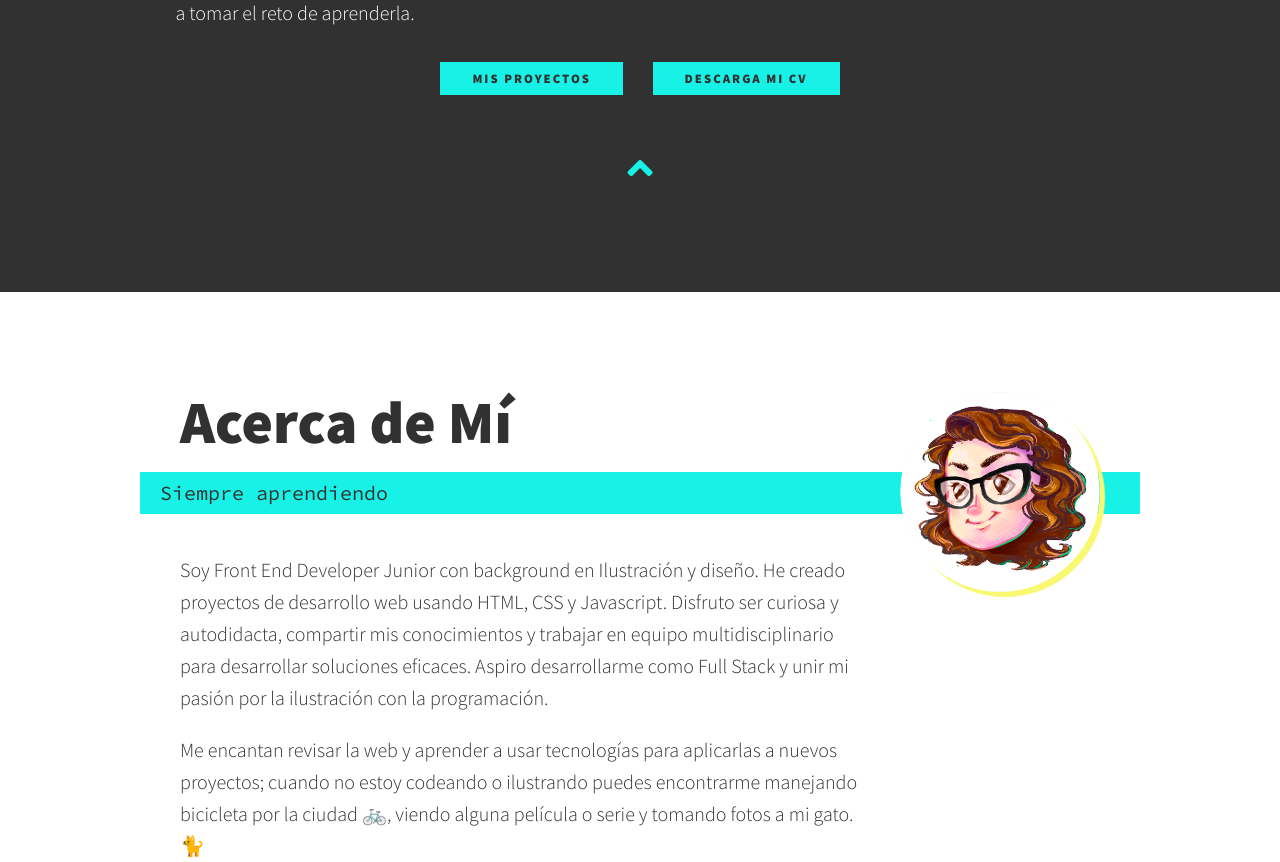
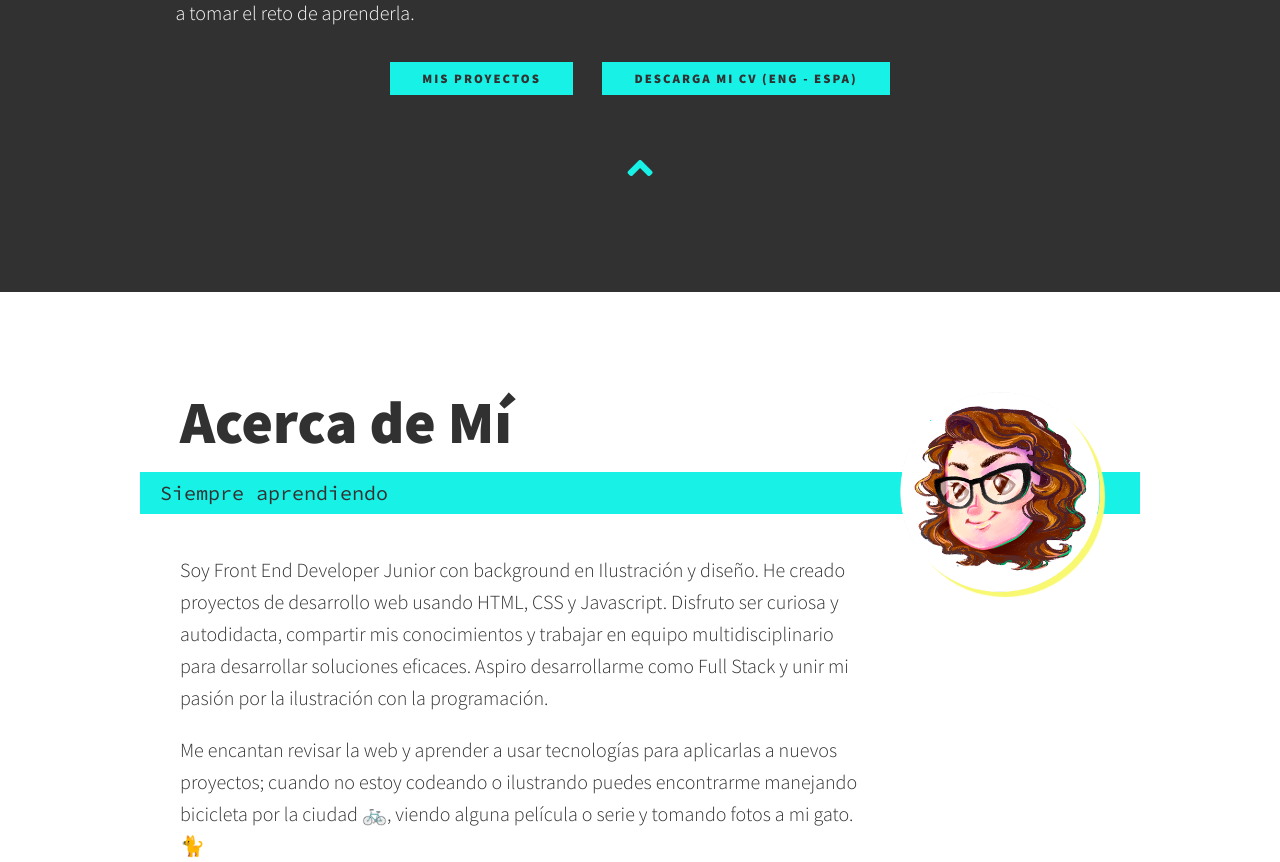
Before and after one commit to vilrodriguez/vilrodriguez.github.io, a website: page index.html in a window 1280 px wide. Shown: the part 1094-1956 px from the top of the page. Drawn offline with nearby package versions, Linux system fonts and the light colour scheme; a web font is replaced by a local one.

Commit message:
changed CV download link

```diff
--- a/index.html
+++ b/index.html
@@ -68,7 +68,7 @@
                 </div><!-- service-->
             </div><!-- services-->
             <a href="#work" class="btn">Mis Proyectos</a>
-            <a href="https://drive.google.com/file/d/1Dm38KPKORx80nFUPkBe18Fp9IB3doh0P/view" class="btn" target ="_blank">Descarga mi CV</a>
+            <a href="https://drive.google.com/file/d/19M2im-8CL0oCoenE4jQnuGAh8vMBLeZf/view?usp=sharing" class="btn" target ="_blank">Descarga mi CV (ENG - ESPA)</a>
             <div class="social-list__item">
                 <a href="#header" class="btn-go-top__link" title="Regresar al Inicio">
                     <i class="fas fa-angle-up"></i>
```
